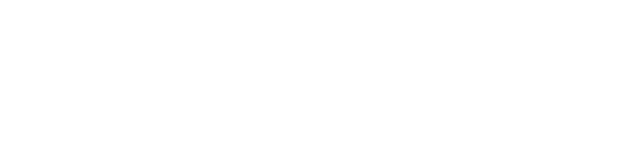
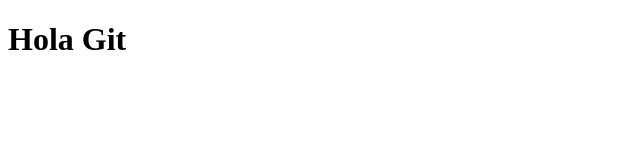
Before and after one commit to Oriana1311/Prueba, a plain HTML site: page index.html in a window 1280 px wide. Shown: the whole page, without its empty margins (0-640 px from the left). Drawn offline with Linux system fonts and the light colour scheme.

Commit message:
Hola Git

```diff
--- a/index.html
+++ b/index.html
@@ -8,5 +8,7 @@
 </head>
 <body>
 
+    <h1>Hola Git</h1>
+
 </body>
 </html>
```
